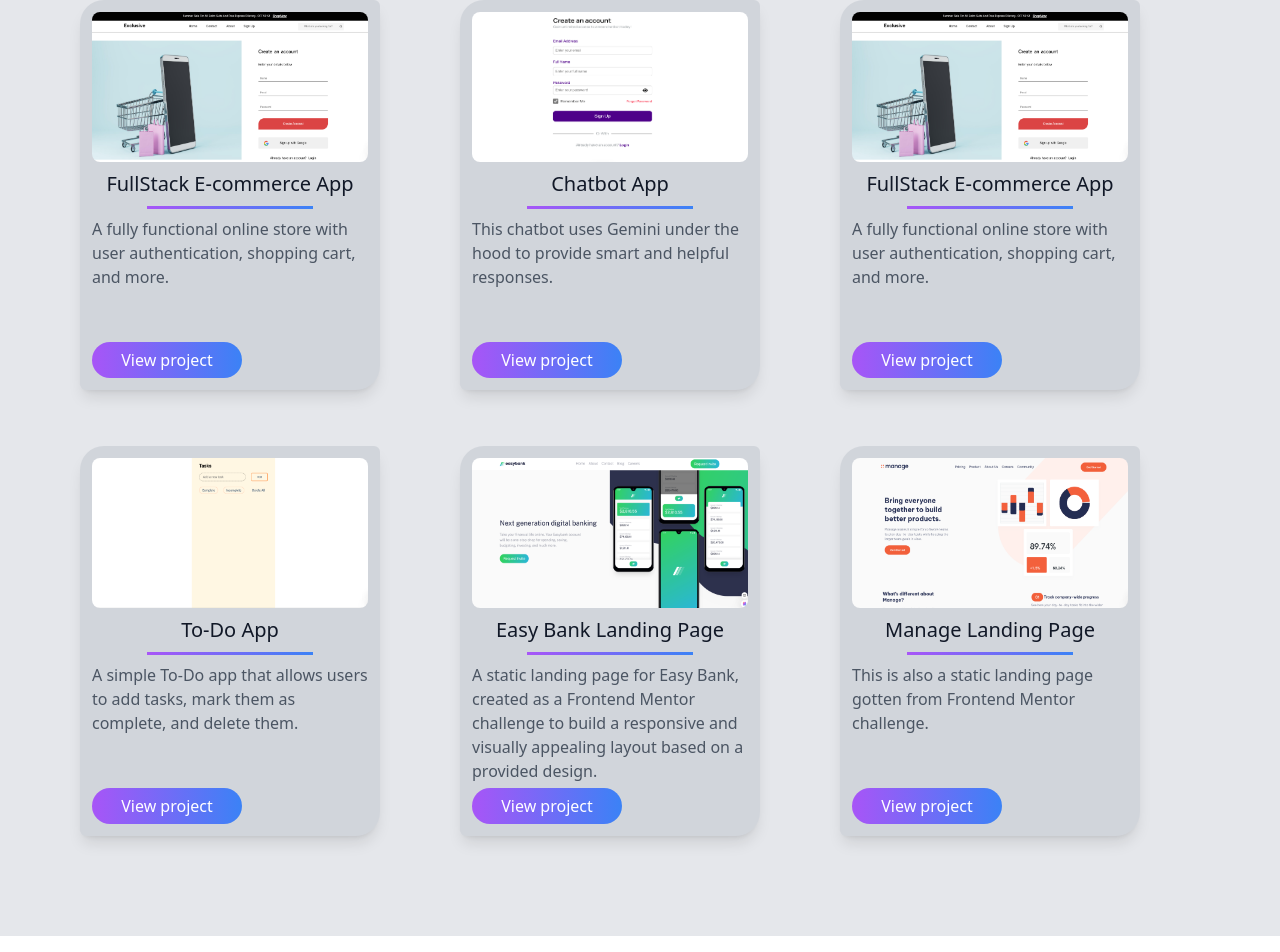
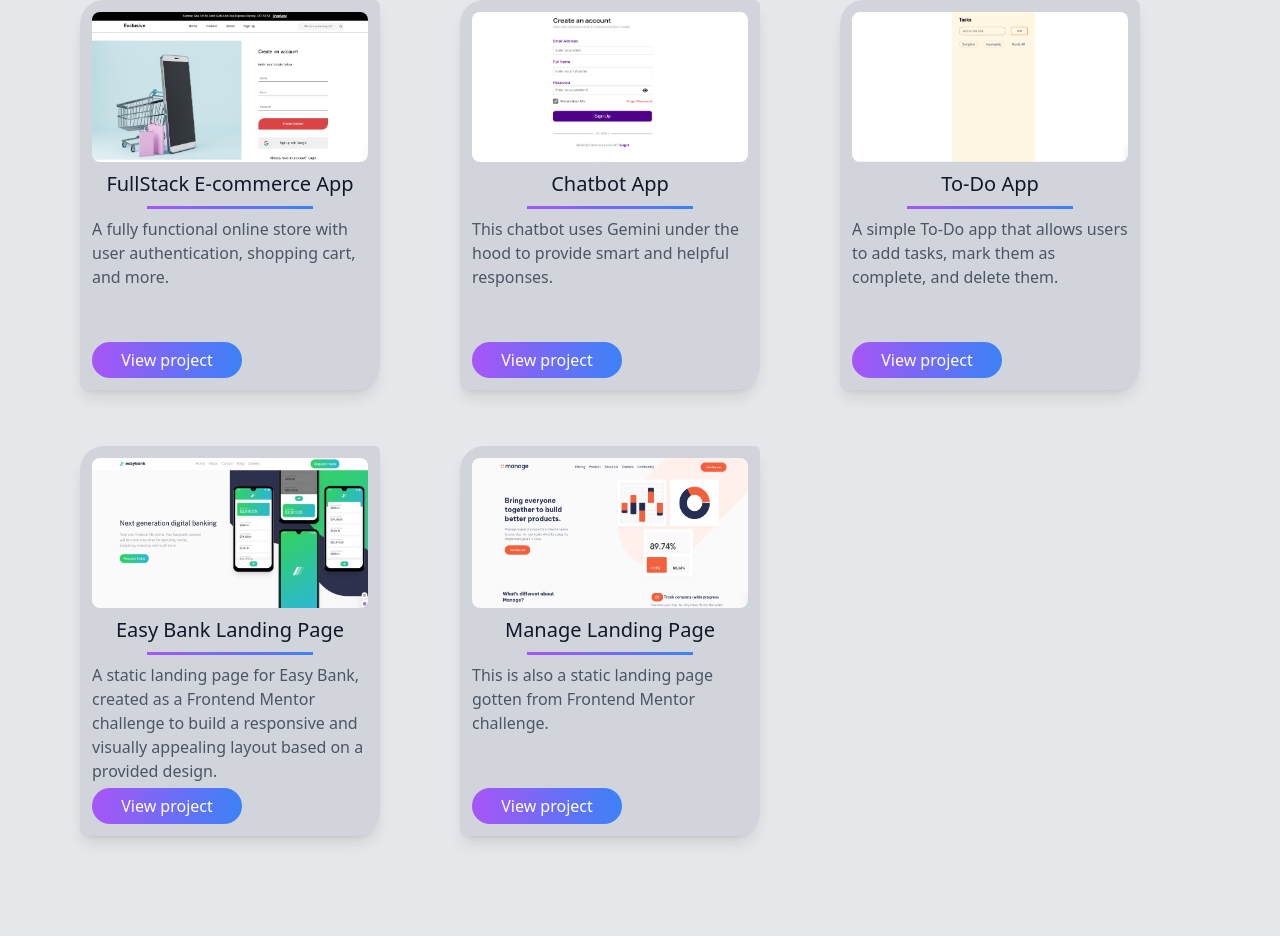
Before and after one commit to Awwal123/Portfolio, a React (Vite) app: page / in a window 1280 px wide. Shown: the part 1012-1964 px from the top of the page. Built offline with nearby package versions, Linux system fonts and the light colour scheme.

Commit message:
removed dublicate project

```diff
--- a/src/component/Projects.tsx
+++ b/src/component/Projects.tsx
@@ -23,14 +23,14 @@ export const Projects = () => {
       image: Chatbot,
       link: "https://my-chatbot-mu-mauve.vercel.app/",
     },
-    {
-      id: 2,
-      title: "FullStack E-commerce App",
-      description:
-        "A fully functional online store with user authentication, shopping cart, and more.",
-      image: Ecommerce,
-      link: "https://fullstack-ecommerce-app-wine.vercel.app/"
-    },
+    // {
+    //   id: 2,
+    //   title: "FullStack E-commerce App",
+    //   description:
+    //     "A fully functional online store with user authentication, shopping cart, and more.",
+    //   image: Ecommerce,
+    //   link: "https://fullstack-ecommerce-app-wine.vercel.app/"
+    // },
     {
       id: 3,
       title: "To-Do App",
```
